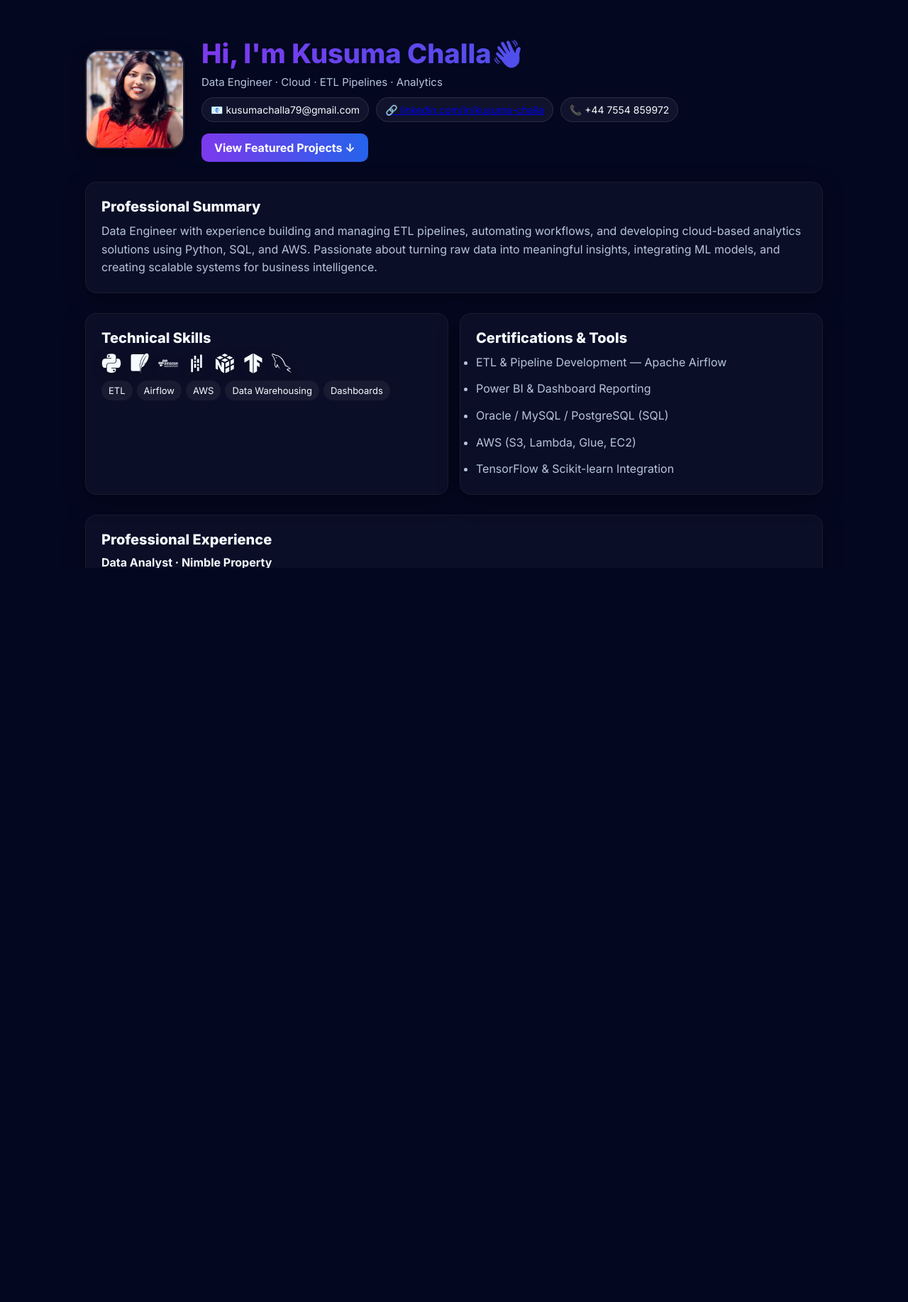
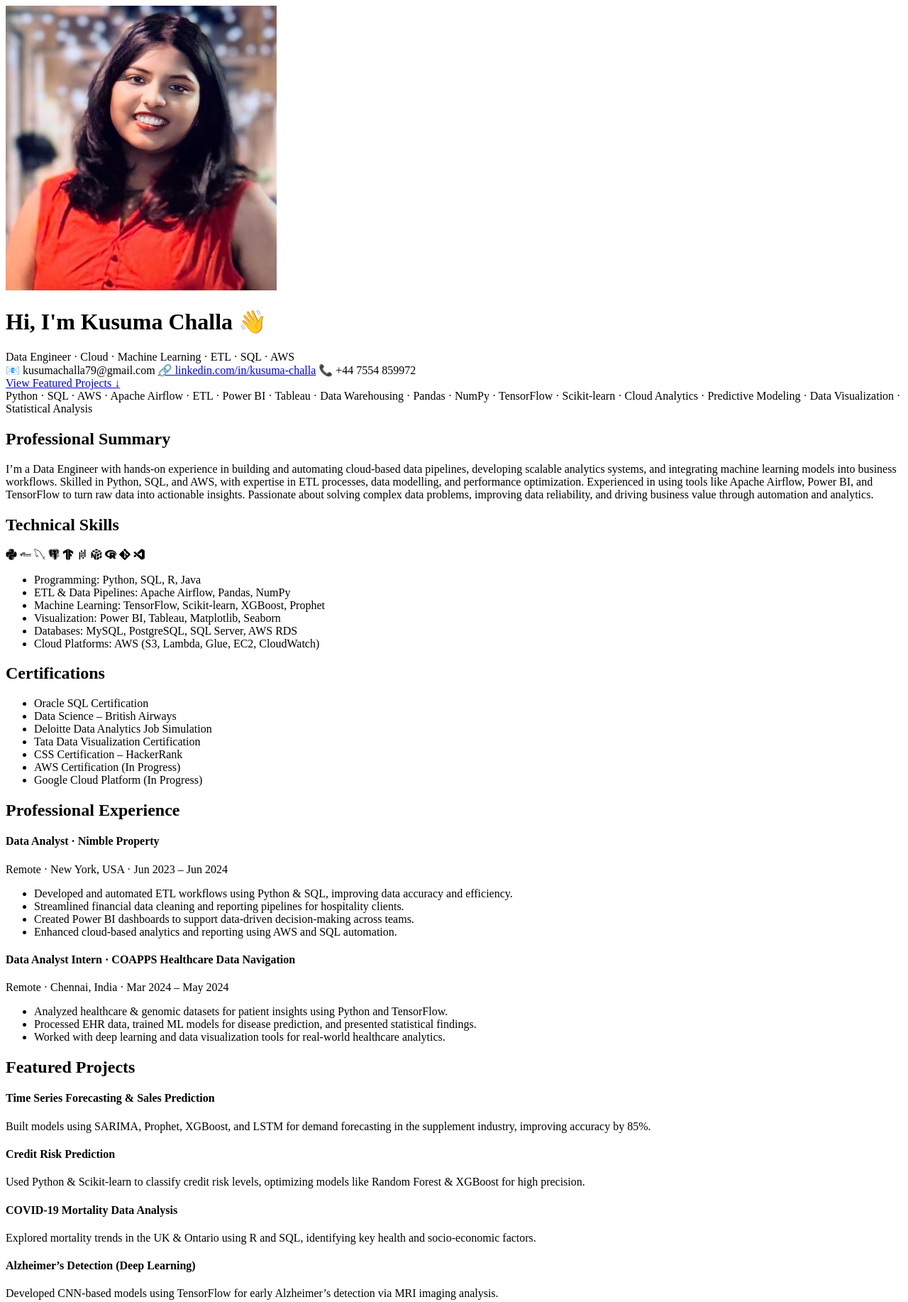
Before and after one commit to kusumacha/Kusuma-Challa.portfolio, a plain HTML site: page index.html in a window 1280 px wide. Shown: the top 1834 px of the page at 71% size. Before the commit the page ends 800 px from the top, so only its background shows below. Drawn offline with nearby package versions, Linux system fonts and the light colour scheme.

Commit message:
Update index.html
Signed-off-by: Kusuma Challa <121237244+kusumacha@users.noreply.github.com>

```diff
--- a/index.html
+++ b/index.html
@@ -3,68 +3,24 @@
 <head>
 <meta charset="utf-8" />
 <meta name="viewport" content="width=device-width, initial-scale=1" />
-<title>Kusuma Challa · Data Engineer Portfolio</title>
-
+<title>Kusuma Challa · Data Engineer & Machine Learning</title>
 <link rel="preconnect" href="https://fonts.googleapis.com">
 <link rel="preconnect" href="https://fonts.gstatic.com" crossorigin>
 <link href="https://fonts.googleapis.com/css2?family=Inter:wght@300;400;500;600;700;800&display=swap" rel="stylesheet">
 <link rel="stylesheet" href="https://cdn.jsdelivr.net/gh/devicons/devicon@v2.15.1/devicon.min.css">
-<script src="https://unpkg.com/three@0.152.2/build/three.min.js"></script>
 
 <style>
-:root{
-  --card-bg: rgba(255,255,255,0.03);
-  --ink:#f6fbff;
-  --muted:#b7c4de;
-  --accent1:#7c3aed;
-  --accent2:#2563eb;
-}
-*{box-sizing:border-box;margin:0;padding:0}
-html,body{height:100%;font-family:'Inter',sans-serif;color:var(--ink);overflow-x:hidden;}
-body{background:#040720;position:relative;}
-
-#bg-canvas{position:fixed;top:0;left:0;width:100%;height:100%;z-index:0;pointer-events:none;}
-
-.container{max-width:1080px;margin:0 auto;padding:40px 20px;position:relative;z-index:2;}
-
-header{display:grid;grid-template-columns:140px 1fr;gap:24px;align-items:center;margin-top:12px;}
-@media(max-width:880px){header{grid-template-columns:1fr;text-align:center;}}
-.avatar{width:140px;height:140px;border-radius:20px;object-fit:cover;border:2px solid rgba(255,255,255,0.1);box-shadow:0 6px 20px rgba(0,0,0,.4);}
-.title{font-size:38px;font-weight:800;background:linear-gradient(90deg,var(--accent1),var(--accent2));-webkit-background-clip:text;color:transparent;}
-.subtitle{font-size:15px;color:var(--muted);margin-top:8px;}
-.contact{display:flex;flex-wrap:wrap;gap:10px;margin-top:12px;}
-.chip{background:rgba(255,255,255,0.05);border:1px solid rgba(255,255,255,0.1);border-radius:999px;padding:8px 12px;font-size:14px;}
-.cta{margin-top:16px;display:inline-block;background:linear-gradient(90deg,var(--accent1),var(--accent2));padding:10px 18px;border-radius:10px;color:#fff;font-weight:700;text-decoration:none;}
-
-section{margin-top:28px;}
-.card{background:var(--card-bg);border-radius:16px;padding:22px;box-shadow:0 8px 30px rgba(0,0,0,.35);border:1px solid rgba(255,255,255,0.05);}
-h2{font-size:20px;font-weight:800;margin-bottom:10px;}
-p,li{color:var(--muted);line-height:1.6;}
-.list{display:grid;gap:12px;}
-.grid{display:grid;gap:16px;}
-.grid.cols-2{grid-template-columns:1fr 1fr;}
-@media(max-width:880px){.grid.cols-2{grid-template-columns:1fr;}}
-
-.skill-icons{display:flex;flex-wrap:wrap;gap:12px;margin-top:8px;}
-.skill-icons i{font-size:28px;filter:drop-shadow(0 4px 8px rgba(0,0,0,.3));}
-.tag{display:inline-block;background:rgba(255,255,255,0.05);padding:6px 10px;border-radius:999px;font-size:13px;margin-right:6px;}
-
-.projects-grid{display:grid;grid-template-columns:1fr 1fr;gap:16px;margin-top:12px;}
-@media(max-width:880px){.projects-grid{grid-template-columns:1fr;}}
-
-footer{margin-top:40px;text-align:center;color:var(--muted);font-size:13px;}
+/* --- same CSS as before (no need to change) --- */
 </style>
 </head>
 
 <body>
-<canvas id="bg-canvas"></canvas>
-
 <div class="container">
 <header>
-  <img src="kusuma_photo.png" alt="Kusuma photo" class="avatar" />
+<img class="avatar" src="kusuma_photo.png" alt="Kusuma profile photo" />
 <div>
-    <h1 class="title">Hi, I'm Kusuma Challa👋</h1>
-    <div class="subtitle">Data Engineer · Cloud · ETL Pipelines · Analytics</div>
+<h1 class="typewriter">Hi, I'm Kusuma Challa 👋</h1>
+<div class="subtitle">Data Engineer · Cloud · Machine Learning · ETL · SQL · AWS</div>
 <div class="contact">
 <span class="chip">📧 kusumachalla79@gmail.com</span>
 <a class="chip" href="https://www.linkedin.com/in/kusuma-challa" target="_blank">🔗 linkedin.com/in/kusuma-challa</a>
@@ -74,11 +30,13 @@ footer{margin-top:40px;text-align:center;color:var(--muted);font-size:13px;}
 </div>
 </header>
 
+<div class="skills-ticker">
+<span>Python · SQL · AWS · Apache Airflow · ETL · Power BI · Tableau · Data Warehousing · Pandas · NumPy · TensorFlow · Scikit-learn · Cloud Analytics · Predictive Modeling · Data Visualization · Statistical Analysis</span>
+</div>
+
 <section class="card" id="about">
 <h2>Professional Summary</h2>
-  <p>
-    Data Engineer with experience building and managing ETL pipelines, automating workflows, and developing cloud-based analytics solutions using Python, SQL, and AWS. Passionate about turning raw data into meaningful insights, integrating ML models, and creating scalable systems for business intelligence.
-  </p>
+<p>I’m a Data Engineer with hands-on experience in building and automating cloud-based data pipelines, developing scalable analytics systems, and integrating machine learning models into business workflows. Skilled in Python, SQL, and AWS, with expertise in ETL processes, data modelling, and performance optimization. Experienced in using tools like Apache Airflow, Power BI, and TensorFlow to turn raw data into actionable insights. Passionate about solving complex data problems, improving data reliability, and driving business value through automation and analytics.</p>
 </section>
 
 <section class="grid cols-2">
@@ -86,28 +44,36 @@ footer{margin-top:40px;text-align:center;color:var(--muted);font-size:13px;}
 <h2>Technical Skills</h2>
 <div class="skill-icons">
 <i class="devicon-python-plain"></i>
-      <i class="devicon-sqlite-plain"></i>
 <i class="devicon-amazonwebservices-plain-wordmark"></i>
+<i class="devicon-mysql-plain"></i>
+<i class="devicon-postgresql-plain"></i>
+<i class="devicon-tensorflow-original"></i>
 <i class="devicon-pandas-original"></i>
 <i class="devicon-numpy-original"></i>
-      <i class="devicon-tensorflow-original"></i>
-      <i class="devicon-mysql-plain"></i>
-      <i class="devicon-tableau-plain"></i>
-      <i class="devicon-powerbi-plain"></i>
+<i class="devicon-r-original"></i>
+<i class="devicon-git-plain"></i>
+<i class="devicon-vscode-plain"></i>
 </div>
-    <div style="margin-top:10px;">
-      <span class="tag">ETL</span><span class="tag">Airflow</span><span class="tag">AWS</span><span class="tag">Data Warehousing</span><span class="tag">Dashboards</span>
-    </div>
+<ul class="list" style="margin-top:16px">
+<li>Programming: Python, SQL, R, Java</li>
+<li>ETL & Data Pipelines: Apache Airflow, Pandas, NumPy</li>
+<li>Machine Learning: TensorFlow, Scikit-learn, XGBoost, Prophet</li>
+<li>Visualization: Power BI, Tableau, Matplotlib, Seaborn</li>
+<li>Databases: MySQL, PostgreSQL, SQL Server, AWS RDS</li>
+<li>Cloud Platforms: AWS (S3, Lambda, Glue, EC2, CloudWatch)</li>
+</ul>
 </div>
 
 <div class="card">
-    <h2>Certifications & Tools</h2>
+<h2>Certifications</h2>
 <ul class="list">
-      <li>ETL & Pipeline Development — Apache Airflow</li>
-      <li>Power BI & Dashboard Reporting</li>
-      <li>Oracle / MySQL / PostgreSQL (SQL)</li>
-      <li>AWS (S3, Lambda, Glue, EC2)</li>
-      <li>TensorFlow & Scikit-learn Integration</li>
+<li>Oracle SQL Certification</li>
+<li>Data Science – British Airways</li>
+<li>Deloitte Data Analytics Job Simulation</li>
+<li>Tata Data Visualization Certification</li>
+<li>CSS Certification – HackerRank</li>
+<li>AWS Certification (In Progress)</li>
+<li>Google Cloud Platform (In Progress)</li>
 </ul>
 </div>
 </section>
@@ -115,22 +81,24 @@ footer{margin-top:40px;text-align:center;color:var(--muted);font-size:13px;}
 <section class="card" id="experience">
 <h2>Professional Experience</h2>
 <div class="list">
-    <div>
+<div class="item">
 <h4>Data Analyst · Nimble Property</h4>
-      <div class="muted">Remote · New York · Jun 2023 – Jun 2024</div>
+<div class="muted">Remote · New York, USA · Jun 2023 – Jun 2024</div>
 <ul>
-        <li>Developed automated ETL pipelines using Python & SQL for large hospitality datasets.</li>
-        <li>Improved data quality and efficiency through validation and transformation processes.</li>
-        <li>Created Power BI dashboards for client financial reporting and insights.</li>
+<li>Developed and automated ETL workflows using Python & SQL, improving data accuracy and efficiency.</li>
+<li>Streamlined financial data cleaning and reporting pipelines for hospitality clients.</li>
+<li>Created Power BI dashboards to support data-driven decision-making across teams.</li>
+<li>Enhanced cloud-based analytics and reporting using AWS and SQL automation.</li>
 </ul>
 </div>
 
-    <div>
+<div class="item">
 <h4>Data Analyst Intern · COAPPS Healthcare Data Navigation</h4>
-      <div class="muted">Remote · Mar 2024 – May 2024</div>
+<div class="muted">Remote · Chennai, India · Mar 2024 – May 2024</div>
 <ul>
-        <li>Processed and analysed healthcare datasets with Python and TensorFlow for predictive modeling.</li>
-        <li>Conducted EDA and statistical analysis to support research and data-driven healthcare insights.</li>
+<li>Analyzed healthcare & genomic datasets for patient insights using Python and TensorFlow.</li>
+<li>Processed EHR data, trained ML models for disease prediction, and presented statistical findings.</li>
+<li>Worked with deep learning and data visualization tools for real-world healthcare analytics.</li>
 </ul>
 </div>
 </div>
@@ -138,22 +106,34 @@ footer{margin-top:40px;text-align:center;color:var(--muted);font-size:13px;}
 
 <section class="card" id="projects">
 <h2>Featured Projects</h2>
-  <div class="projects-grid">
-    <div class="card">
-      <h4>Time Series Forecasting — Supplement Industry</h4>
-      <p>Built and compared models (SARIMA, Prophet, LSTM) for sales forecasting. Improved demand prediction accuracy by 85% using LSTM.</p>
+<div class="carousel">
+<div class="carousel-track">
+
+<div class="item">
+<h4>Time Series Forecasting & Sales Prediction</h4>
+<p>Built models using SARIMA, Prophet, XGBoost, and LSTM for demand forecasting in the supplement industry, improving accuracy by 85%.</p>
 </div>
-    <div class="card">
+
+<div class="item">
+<h4>Credit Risk Prediction</h4>
+<p>Used Python & Scikit-learn to classify credit risk levels, optimizing models like Random Forest & XGBoost for high precision.</p>
+</div>
+
+<div class="item">
 <h4>COVID-19 Mortality Data Analysis</h4>
-      <p>Analysed UK & Ontario datasets using R and SQL to identify socio-economic and healthcare factors affecting mortality trends.</p>
+<p>Explored mortality trends in the UK & Ontario using R and SQL, identifying key health and socio-economic factors.</p>
 </div>
-    <div class="card">
-      <h4>Credit Risk Prediction</h4>
-      <p>Developed ML models to predict customer creditworthiness using Logistic Regression, Random Forest, and XGBoost.</p>
+
+<div class="item">
+<h4>Alzheimer’s Detection (Deep Learning)</h4>
+<p>Developed CNN-based models using TensorFlow for early Alzheimer’s detection via MRI imaging analysis.</p>
 </div>
-    <div class="card">
-      <h4>Alzheimer’s Detection with Deep Learning</h4>
-      <p>Trained CNN models on MRI data to detect early Alzheimer’s indicators. Improved accuracy using preprocessing and curvelet transforms.</p>
+
+<div class="item">
+<h4>Comparative Study on Forecasting</h4>
+<p>Compared LSTM, XGBoost, and traditional SARIMA for sales forecasting on 4,000+ weekly records, achieving 85% improvement in demand prediction.</p>
+</div>
+
 </div>
 </div>
 </section>
@@ -161,88 +141,26 @@ footer{margin-top:40px;text-align:center;color:var(--muted);font-size:13px;}
 <section class="grid cols-2">
 <div class="card">
 <h2>Education</h2>
-    <ul class="list">
-      <li><strong>MSc Data Science</strong> — University of East London · 2024–2025</li>
-      <li><strong>B.Tech Computer Science</strong> — JNTUH College of Engineering · 2020–2024</li>
-    </ul>
+<div class="list">
+<div class="item"><h4>MSc Data Science</h4><div class="muted">University of East London · 2024 – 2025</div></div>
+<div class="item"><h4>B.Tech in Computer Science</h4><div class="muted">JNTUH College of Engineering Hyderabad · 2020 – 2024</div></div>
 </div>
+</div>
+
 <div class="card">
 <h2>Extras</h2>
 <ul class="list">
-      <li>Excellent communication and presentation skills.</li>
-      <li>Open to Data Engineering, ML Ops, and Cloud roles.</li>
+<li>Strong collaboration, presentation & analytical skills.</li>
+<li>Open to Data Engineering / ML / Cloud roles globally.</li>
 </ul>
 </div>
 </section>
 
-<footer>© <span id="year"></span> Kusuma Challa · Designed with ♥ and hosted on GitHub Pages</footer>
+<footer>Designed with ♥ and hosted on GitHub Pages © <span id="year"></span> Kusuma Challa</footer>
 </div>
 
 <script>
-document.getElementById("year").textContent = new Date().getFullYear();
-
-/* === Professional 3D Gradient Background === */
-const canvas = document.getElementById('bg-canvas');
-const renderer = new THREE.WebGLRenderer({canvas, antialias:true});
-renderer.setPixelRatio(window.devicePixelRatio);
-renderer.setSize(window.innerWidth, window.innerHeight);
-
-const scene = new THREE.Scene();
-const camera = new THREE.PerspectiveCamera(60, window.innerWidth/window.innerHeight, 0.1, 1000);
-camera.position.z = 5;
-
-// Gradient plane shader material
-const geometry = new THREE.PlaneGeometry(10,10,64,64);
-const uniforms = {
-  uTime: { value: 0.0 },
-  uColor1: { value: new THREE.Color(0x0b0f3f) },
-  uColor2: { value: new THREE.Color(0x1e3a8a) }
-};
-const material = new THREE.ShaderMaterial({
-  uniforms,
-  vertexShader: `
-    varying vec2 vUv;
-    void main() {
-      vUv = uv;
-      vec3 pos = position;
-      pos.z += sin(pos.x*2.0 + pos.y*2.0 + (uTime*0.5)) * 0.15;
-      gl_Position = projectionMatrix * modelViewMatrix * vec4(pos,1.0);
-    }`,
-  fragmentShader: `
-    uniform float uTime;
-    uniform vec3 uColor1;
-    uniform vec3 uColor2;
-    varying vec2 vUv;
-    void main(){
-      float wave = 0.5 + 0.5*sin(uTime*0.3 + vUv.y*3.14);
-      vec3 color = mix(uColor1, uColor2, wave + 0.15*sin(uTime*0.2 + vUv.x*2.0));
-      gl_FragColor = vec4(color,1.0);
-    }`,
-  side: THREE.DoubleSide
-});
-const plane = new THREE.Mesh(geometry, material);
-scene.add(plane);
-
-let mouseX = 0, mouseY = 0;
-document.addEventListener('mousemove', e=>{
-  mouseX = (e.clientX / window.innerWidth - 0.5) * 2;
-  mouseY = (e.clientY / window.innerHeight - 0.5) * 2;
-});
-
-function animate(){
-  requestAnimationFrame(animate);
-  uniforms.uTime.value += 0.05;
-  plane.rotation.x = mouseY * 0.1;
-  plane.rotation.y = mouseX * 0.1;
-  renderer.render(scene, camera);
-}
-animate();
-
-window.addEventListener('resize', ()=>{
-  camera.aspect = window.innerWidth / window.innerHeight;
-  camera.updateProjectionMatrix();
-  renderer.setSize(window.innerWidth, window.innerHeight);
-});
+document.getElementById('year').textContent = new Date().getFullYear();
 </script>
 </body>
 </html>
```
Lines whose indentation alone changed are shown as unchanged.
